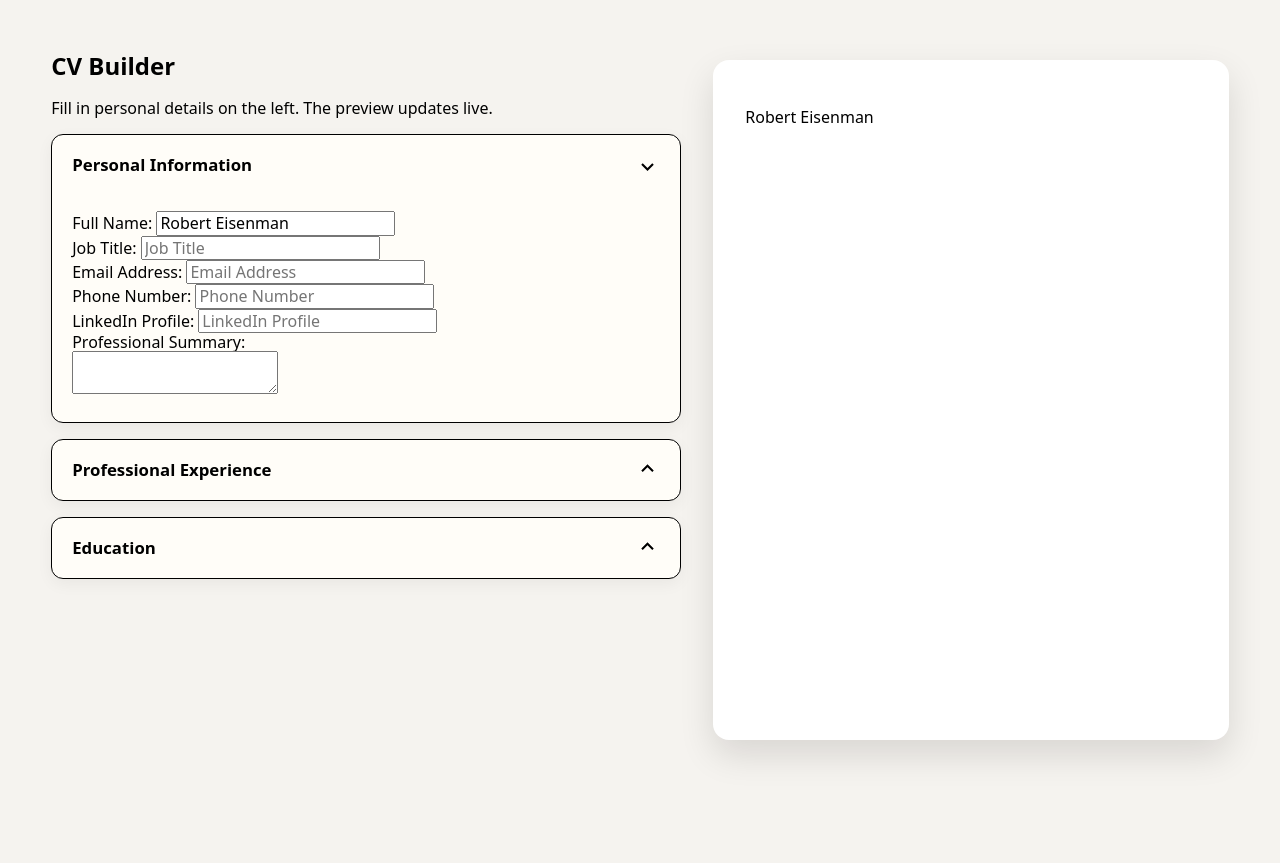
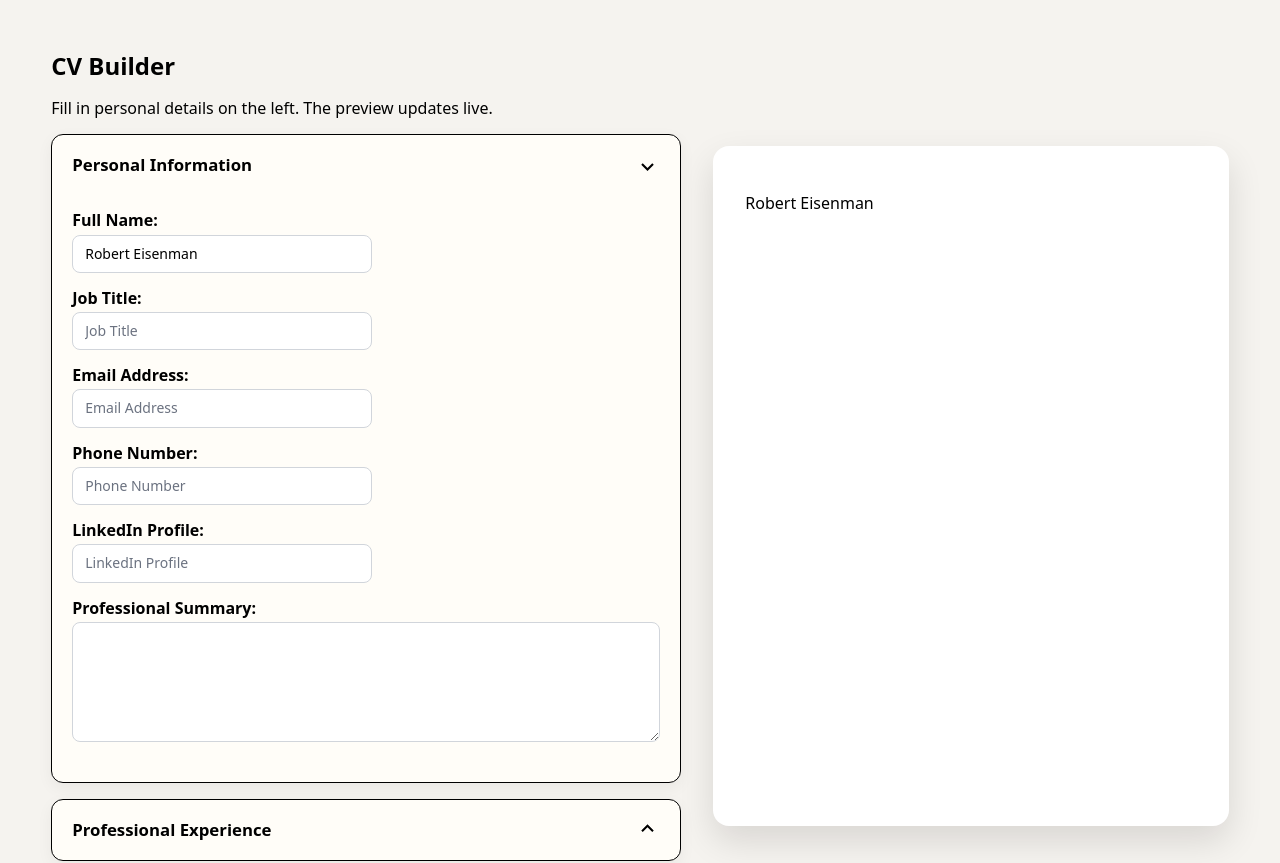
Before and after one commit to mrmiffmiff/cv-generator, a React (Vite) app: page / in a window 1280 px wide. Shown: the top 863 px of the page. Before the commit the page ends 800 px from the top, so only its background shows below. Built offline with nearby package versions, Linux system fonts and the light colour scheme.

Commit message:
style form inputs

```diff
--- a/src/components/FormInput.jsx
+++ b/src/components/FormInput.jsx
@@ -1,28 +1,27 @@
-export default function FormInput({ type, labelText, name, val, updateMethod }) {
+import '../styles/FormInput.css'
+
+export default function FormInput({ type, labelText, name, val, updateMethod, className = '' }) {
     const commonProps = {
         name,
         value: val,
         onChange: updateMethod
     };
 
-    if (type === 'textarea') {
-        return (
-            <label>
-                {labelText}:
-                <br />
-                <textarea {...commonProps} />
-            </label>
-        )
-    }
+    const isTextArea = type === 'textarea';
 
     return (
-        <label>
-            {labelText}:&nbsp;
-            <input
-                type={type}
-                placeholder={labelText}
-                {...commonProps}
-            />
+        <label className={`form-field ${className}`}>
+            <span className="form-label">{labelText}: </span>
+            {isTextArea ? (
+                <textarea className="form-control" {...commonProps} />
+            ) : (
+                <input
+                    className="form-control"
+                    type={type}
+                    placeholder={labelText}
+                    {...commonProps}
+                />
+            )}
         </label>
     );
 }
--- a/src/components/PersonalInfoInput.jsx
+++ b/src/components/PersonalInfoInput.jsx
@@ -16,7 +16,6 @@ export default function PersonalInfoInput({ piData, setDataFunction }) {
                 val={piData['name']}
                 updateMethod={setDataForField}
             />
-            <br />
             <FormInput
                 type='text'
                 labelText='Job Title'
@@ -24,7 +23,6 @@ export default function PersonalInfoInput({ piData, setDataFunction }) {
                 val={piData['title']}
                 updateMethod={setDataForField}
             />
-            <br />
             <FormInput
                 type='email'
                 labelText='Email Address'
@@ -32,7 +30,6 @@ export default function PersonalInfoInput({ piData, setDataFunction }) {
                 val={piData['email']}
                 updateMethod={setDataForField}
             />
-            <br />
             <FormInput
                 type='tel'
                 labelText='Phone Number'
@@ -40,7 +37,6 @@ export default function PersonalInfoInput({ piData, setDataFunction }) {
                 val={piData['phone']}
                 updateMethod={setDataForField}
             />
-            <br />
             <FormInput
                 type='url'
                 labelText='LinkedIn Profile'
@@ -48,7 +44,6 @@ export default function PersonalInfoInput({ piData, setDataFunction }) {
                 val={piData['linkedin']}
                 updateMethod={setDataForField}
             />
-            <br />
             <FormInput
                 type='textarea'
                 labelText='Professional Summary'
--- /dev/null
+++ b/src/styles/FormInput.css
@@ -0,0 +1,36 @@
+.form-field {
+    display: flex;
+    flex-direction: column;
+    gap: 5px;
+    margin-bottom: 16px;
+}
+
+.form-label {
+    font-weight: 600;
+}
+
+.form-control {
+    padding: 10px 12px;
+    border: 1px solid var(--form-field-border-color);
+    border-radius: 8px;
+    background-color: white;
+    font-size: 14px;
+    transition: border-color 0.15s ease, box-shadow 0.15s ease;
+    width: 100%;
+    max-width: 300px;
+}
+
+textarea.form-control {
+    max-width: none;
+    min-height: 120px;
+}
+
+.form-control:focus {
+    border-color: var(--form-field-focused-border-color);
+    outline: none;
+    box-shadow: 0 0 0 3px rgba(37, 99, 235, 0.15);
+}
+
+.form-control::placeholder {
+    color: var(--form-field-placeholder-color);
+}
--- a/src/styles/index.css
+++ b/src/styles/index.css
@@ -1,4 +1,7 @@
 :root {
     background-color: #f5f3ef;
     /* General background color off-white so that CV area is distinguishable */
+    --form-field-border-color: #d1d5db;
+    --form-field-focused-border-color: #2563eb;
+    --form-field-placeholder-color: #6b7280;
 }
```
